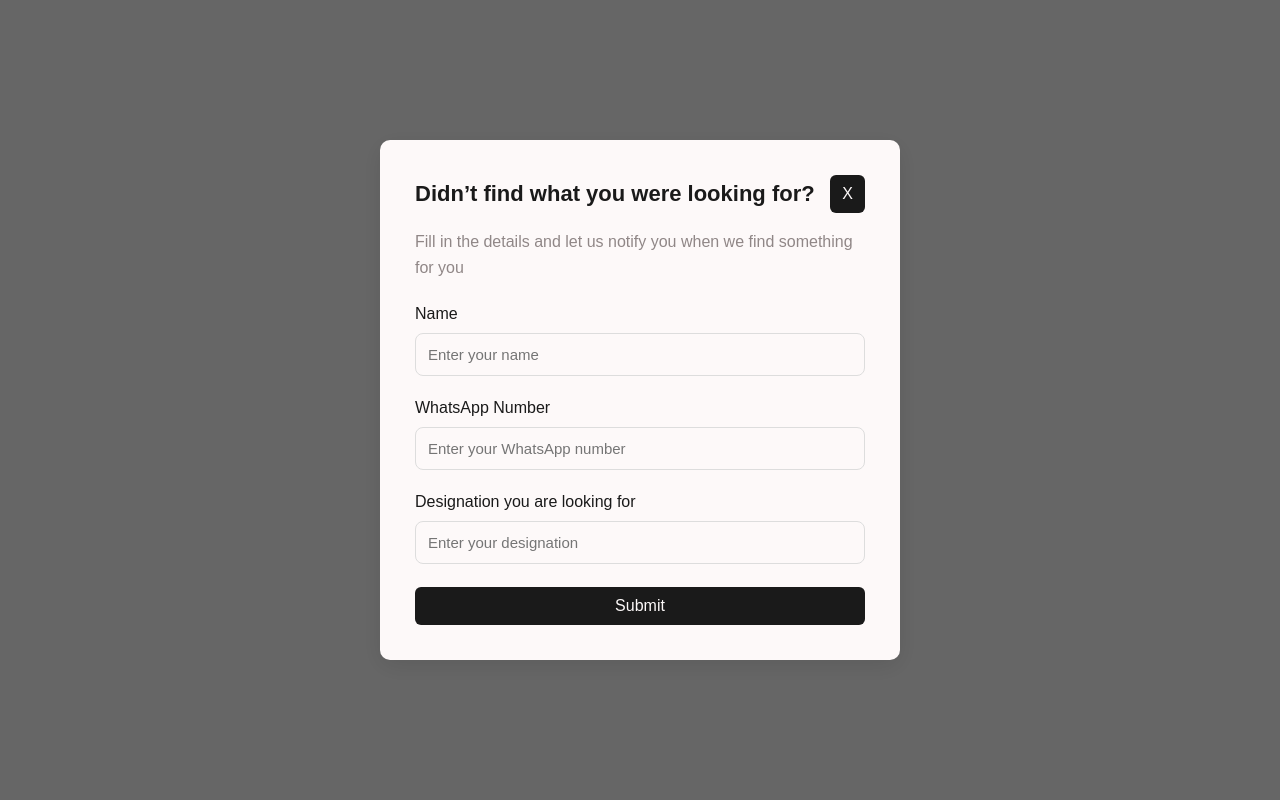
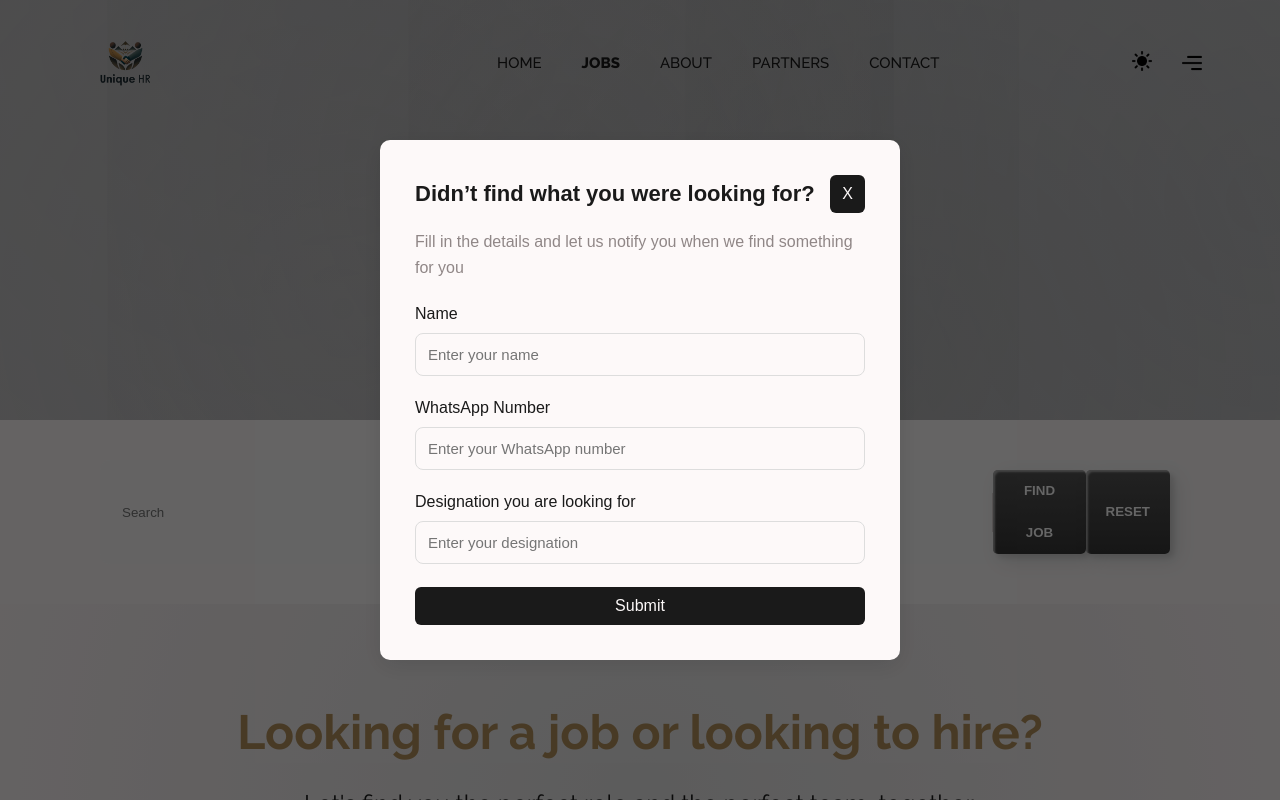
Before and after one commit to ShiviiSonii/UniqueHR, a React (Vite) app: page /jobs in a window 1280 px wide. Shown: the top 800 px of the page. Built offline with nearby package versions, Linux system fonts and the light colour scheme.

Commit message:
job section filter added

```diff
--- a/src/App.jsx
+++ b/src/App.jsx
@@ -4,6 +4,7 @@ import './App.css';
 import Home from './pages/Home.jsx';
 import Contact from './pages/Contact.jsx';
 import About from './pages/About.jsx';
+import Jobs from './pages/Jobs.jsx';
 
 function App() {
   const [showPopup, setShowPopup] = useState(false);
@@ -35,6 +36,7 @@ function App() {
         <Route path="/" index element={<Home/>}/>
         <Route path="/contact" element={<Contact/>}/>
         <Route path="/about" element={<About/>}/>
+        <Route path="/jobs" element={<Jobs/>}/>
         </Routes>
         {showPopup && (
          <div className="popup">
--- /dev/null
+++ b/src/pages/Jobs.jsx
@@ -0,0 +1,31 @@
+import React from 'react'
+import CommonBanner from '../components/CommonBanner'
+import Navbar from '../components/Navbar'
+import AboveFooter from '../components/AboveFooter'
+import Footer from '../components/Footer'
+import "../styles/Jobs.css"
+
+function Jobs() {
+  return (
+    <>
+    <Navbar />
+    <CommonBanner page="Jobs"/>
+    <div className='jobs-section'>
+        <div className='filter-section'>
+            <div className='filter-section-1'><input type="text" placeholder='Search'/></div>
+            <div className='filter-section-2'><input type="text" placeholder='Location'/></div>
+            <div className='filter-section-3'><input type="text" placeholder='Job type'/></div>
+            <div className='filter-section-4'><input type="text" placeholder='Salary'/></div>
+            <div className='filter-section-5'>
+            <button className='custom-btn btn'><span>Find Job</span></button>
+            <button className='custom-btn btn'><span>Reset</span></button>
+            </div>
+        </div>
+    </div>
+    <AboveFooter />
+    <Footer />
+    </>
+  )
+}
+
+export default Jobs
--- /dev/null
+++ b/src/styles/Jobs.css
@@ -0,0 +1,60 @@
+.jobs-section {
+  padding: 40px 100px;
+  background-color: var(--bg-color);
+}
+
+.filter-section {
+  display: flex;
+  align-items: center;
+  justify-content: center;
+  gap: 0;
+  background-color: #fafafaec;
+  border-radius: 10px;
+  padding: 10px;
+}
+
+[data-theme="dark"] .filter-section {
+  background-color: #1d1d1d;
+}
+
+input {
+  padding: 12px; /* Adds some internal padding for a better look */
+  margin: 0; /* Ensures no margin around the input fields */
+  width: 100%; /* This allows input to stretch but doesn't cause overflow */
+  box-sizing: border-box; /* Ensures padding doesn't affect the element's width */
+  background-color: #fafafaec;
+  border: none;
+  border-right: 1px solid #dcd5d5;
+  transition: border-color 0.3s ease, box-shadow 0.3s ease; /* Adds smooth transition for focus effect */
+}
+
+input:focus {
+  border: none; /* Highlight the border with a blue color when focused */
+  border-right: 1px solid #dcd5d5;
+  outline: none; /* Removes default outline */
+}
+
+[data-theme="dark"] input {
+  background-color: #1d1d1d;
+  border-right: 1px solid #555;
+}
+
+[data-theme="dark"] input:focus {
+  border-right: 1px solid #555;
+}
+
+.filter-section-1 {
+  flex: 4;
+}
+
+.filter-section-2,
+.filter-section-4,
+.filter-section-3,
+.filter-section-5 {
+  flex: 2;
+}
+
+.filter-section-5 {
+  display: flex;
+  justify-content: space-around;
+}
```
